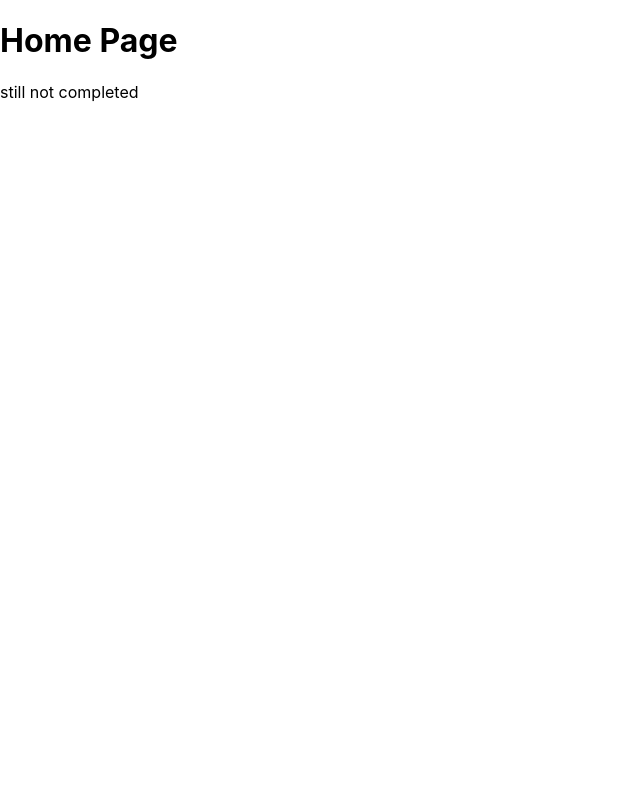
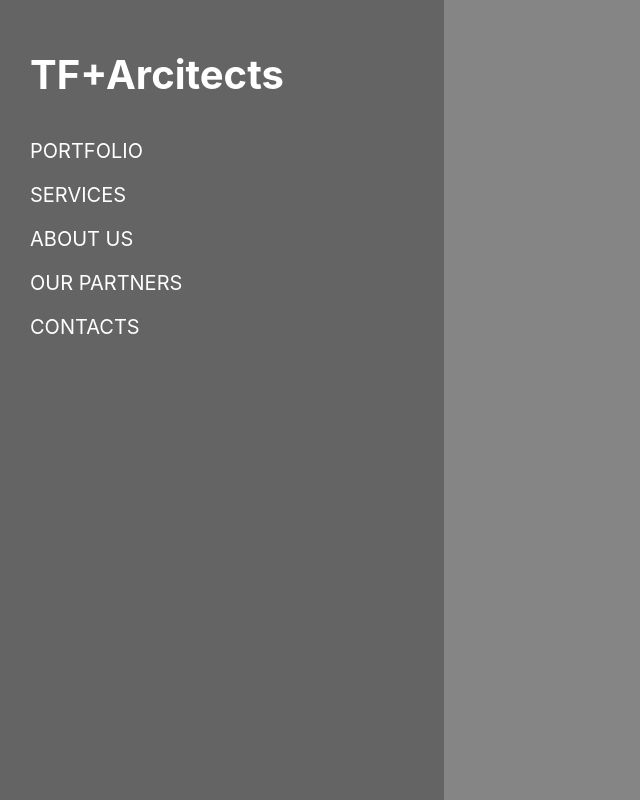
Before and after one commit to HaykGonchoyan/TF-Architects, a React (Create React App) app: page / in a window 1280 px wide. Shown: the whole page, without its empty margins (0-640 px from the left). Built offline with nearby package versions, Linux system fonts and the light colour scheme.

Commit message:
Fixed routing added links to projects and almost completed home page (I only need the correct sized pictures and links)

```diff
--- a/package.json
+++ b/package.json
@@ -8,7 +8,7 @@
     "cra-template": "1.2.0",
     "react": "^19.0.0",
     "react-dom": "^19.0.0",
-    "react-router-dom": "^7.1.3",
+    "react-router-dom": "^5.3.4",
     "react-scripts": "5.0.1"
   },
   "scripts": {
--- a/src/App.js
+++ b/src/App.js
@@ -2,25 +2,42 @@ import Layout from './components/Layout';
 import Portfolio from './pages/Portfolio';
 import Home from './pages/Home';
 import { ROUTE_CONSTANTS } from './components/core/utils/constants';
-import { Route, createBrowserRouter, createRoutesFromElements, RouterProvider } from 'react-router-dom';
+import { Route, BrowserRouter, Switch} from 'react-router-dom';
+import UWC from './pages/Portfolio/UWC';
+import TIC from './pages/Portfolio/TIC';
+import IDeAoffice from './pages/Portfolio/IDeAoffice';
+import FAST from './pages/Portfolio/FAST';
 
 import './App.css';
 
 function App() {
   return (
-    <RouterProvider
-      router={
-        createBrowserRouter(
-          createRoutesFromElements(
-            <>
-            <Route path="/" element={<Home />} />
-            <Route path={ROUTE_CONSTANTS.PORTFOLIO} element={<Layout><Portfolio /></Layout>} />
-            </>
-          )
-        )
-      }
 
-    />
+        <BrowserRouter>
+              <Switch>
+                <Route exact path="/">
+                  <Home />
+                </Route>
+                <Layout>
+                <Route exact path={ROUTE_CONSTANTS.PORTFOLIO}>
+                  <Portfolio />
+                </Route>
+                <Route path={ROUTE_CONSTANTS.PORTFOLIO + "/UWC"}>
+                  <UWC />
+                </Route>
+                <Route path={ROUTE_CONSTANTS.PORTFOLIO + "/TIC"}>
+                  <TIC />
+                </Route>
+                <Route path={ROUTE_CONSTANTS.PORTFOLIO + "/IDeA_office"}>
+                  <IDeAoffice />
+                </Route>
+                <Route path={ROUTE_CONSTANTS.PORTFOLIO + "/FAST"}>
+                  <FAST />
+                </Route>
+                </Layout>
+              </Switch>
+        </BrowserRouter>
+
   );
 }
 
--- a/src/components/Header/index.css
+++ b/src/components/Header/index.css
@@ -45,12 +45,13 @@
 }
 
 .single_link {
-
+    color: rgb(77, 77, 77);
     word-spacing: normal;
     margin-left: 30px;
     transition: 0.3s;
     user-select: none;
     font-size: 15px;
+    text-decoration: none;
 }
 
 .single_link:active {
@@ -93,11 +94,11 @@
     margin-left: 30px;
 }
 
-a   {
+/* a   {
     text-decoration: none;
     color: rgb(77, 77, 77);
 }
 
 a:hover {
     color: rgb(0, 0, 0);
-}
+} */
--- a/src/components/Header/index.js
+++ b/src/components/Header/index.js
@@ -32,8 +32,8 @@ const Header = () => {
         <div className="logo" />
         <div className="pages">
             <div className="links" id="links">
-                <Link to="/"><div className="single_link">HOME</div></Link>
-                <Link to={ROUTE_CONSTANTS.PORTFOLIO}><div className="single_link">PORTFOLIO</div></Link>
+                <Link className="single_link" to="/"><div>HOME</div></Link>
+                <Link className="single_link" to={ROUTE_CONSTANTS.PORTFOLIO}><div>PORTFOLIO</div></Link>
                 <div className="single_link">SERVICES</div>
                 <div className="single_link">ABOUT US</div>
                 <div className="single_link">OUR PARTNERS</div>
--- /dev/null
+++ b/src/pages/Home/index.css
@@ -0,0 +1,39 @@
+.home-container {
+    background-color: rgb(133, 133, 133);
+    position: absolute;
+    top: 0;
+    bottom: 0;
+    width: 100%;
+}
+
+.left-container{
+    width: 30%;
+    padding: 30px;
+    background-color: rgba(0, 0, 0, 0.250);
+    position: absolute;
+    top: 0;
+    bottom: 0;
+}
+
+.home-h1 {
+    font-size: 40px;
+    margin: 0;
+    color:white;
+    margin-top: 20px;
+    margin-bottom: 40px;
+}
+
+
+.home-single-link{
+    margin-top: 20px;
+    font-size: 20px;
+    color: white;
+    text-decoration: none;
+    cursor: pointer;
+    transition: 0.4s;
+}
+
+.home-single-link:hover {
+    font-size: 25px;
+
+}
--- a/src/pages/Home/index.js
+++ b/src/pages/Home/index.js
@@ -1,8 +1,19 @@
+import { Link } from "react-router-dom"
+import { ROUTE_CONSTANTS } from "../../components/core/utils/constants"
+
+import "./index.css"
+
 const Home = () => {
     return(
-        <div>
-            <h1>Home Page</h1>
-            <p>still not completed</p>
+        <div className="home-container">
+            <div className="left-container">
+                <h1 className="home-h1">TF+Arcitects</h1>
+                <Link className="home-single-link" to={ROUTE_CONSTANTS.PORTFOLIO}><div>PORTFOLIO</div></Link>
+                <div className="home-single-link">SERVICES</div>
+                <div className="home-single-link">ABOUT US</div>
+                <div className="home-single-link">OUR PARTNERS</div>
+                <div className="home-single-link">CONTACTS</div>
+            </div>
         </div>
     )
 }
--- /dev/null
+++ b/src/pages/Portfolio/FAST/index.js
@@ -0,0 +1,7 @@
+const FAST = () => {
+    return(<div>
+        FAST
+    </div>)
+}
+
+export default FAST
--- /dev/null
+++ b/src/pages/Portfolio/IDeAoffice/index.js
@@ -0,0 +1,7 @@
+const IDeAoffice = () => {
+    return(<div>
+        IDeAoffice
+    </div>)
+}
+
+export default IDeAoffice
--- /dev/null
+++ b/src/pages/Portfolio/TIC/index.js
@@ -0,0 +1,7 @@
+const TIC = () => {
+    return(<div>
+        TIC
+    </div>)
+}
+
+export default TIC
--- /dev/null
+++ b/src/pages/Portfolio/UWC/index.js
@@ -0,0 +1,7 @@
+const UWC = () => {
+    return(<div>
+        UWC
+    </div>)
+}
+
+export default UWC
--- a/src/pages/Portfolio/index.js
+++ b/src/pages/Portfolio/index.js
@@ -1,5 +1,5 @@
 import Project from "../../components/Project"
-
+import { ROUTE_CONSTANTS } from "../../components/core/utils/constants"
 import UWCmain from "../../components/Project/pictures/UWC/04-UWCDilijan_25.jpg"
 import TICmain from "../../components/Project/pictures/TIC/DilijanCityPark_01.jpg"
 import IDeAmain from "../../components/Project/pictures/PS_Baghramyan_6/01-Office_06.jpg"
@@ -21,12 +21,12 @@ const Portfolio = () => {
             </h2>
             <hr />
             <div className="container">
-                <Project image={UWCmain} description="UWC-Dilijan" link="./UWC"/>
-                <Project image={TICmain} description="TIC-Dilijan" link="./TIC"/>
-                <Project image={IDeAmain} description="IDeA Office-Yerevan" link="./IDeA_office"/>
-                <Project image={FASTmain} description="FAST-Yerevan" link="./FAST"/>
-                <Project image={DiliTownMain} description="DiliTown-Dilijan" link="./Dilitown"/>
-                <Project image={YECmain} description="Yeghvard EC-Yeghvard" link="./Yeghvard_EC"/>
+                <Project image={UWCmain} description="UWC-Dilijan" link={ROUTE_CONSTANTS.PORTFOLIO + "/UWC"}/>
+                <Project image={TICmain} description="TIC-Dilijan" link={ROUTE_CONSTANTS.PORTFOLIO + "/TIC"}/>
+                <Project image={IDeAmain} description="IDeA Office-Yerevan" link={ROUTE_CONSTANTS.PORTFOLIO + "/IDeA_office"}/>
+                <Project image={FASTmain} description="FAST-Yerevan" link={ROUTE_CONSTANTS.PORTFOLIO + "/FAST"}/>
+                <Project image={DiliTownMain} description="DiliTown-Dilijan" link={ROUTE_CONSTANTS.PORTFOLIO + "/Dilitown"}/>
+                <Project image={YECmain} description="Yeghvard EC-Yeghvard" link={ROUTE_CONSTANTS.PORTFOLIO + "/Yeghvard_EC"}/>
             </div>
             <hr />
             <h2 className="portfolio-h2">
```
Also changed, not shown: 1 other file (tests, documents, lock files or other folders).
